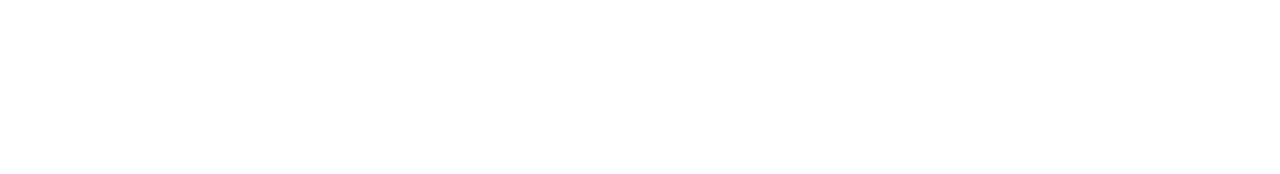
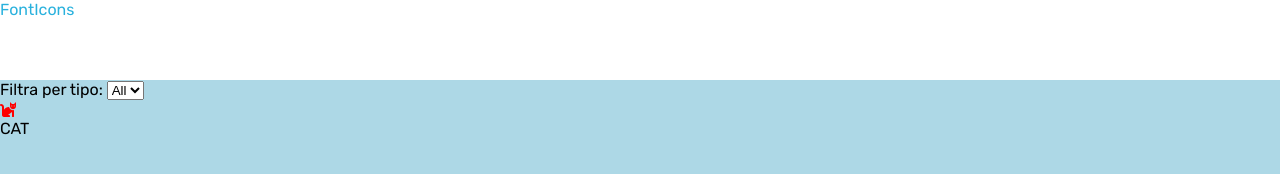
Before and after one commit to federico-chiello/js-es6-icons, a plain HTML site: page index.html in a window 1280 px wide. Drawn offline with nearby package versions, Linux system fonts and the light colour scheme.

Commit message:
header-top

```diff
--- a/css/style.css
+++ b/css/style.css
@@ -7,3 +7,15 @@
 body {
   font-family: 'Rubik', sans-serif;
 }
+
+.container {
+  height: 100vh;
+  width: 100%;
+  background-color: lightblue;
+}
+
+header .header-top{
+  height: 80px;
+  background-color: white;
+  color: #29b1dd;
+}
--- a/index.html
+++ b/index.html
@@ -17,17 +17,34 @@
     <header>
       <!-- header-top -->
       <div class="header-top">
-
+        <div class="logo">FontIcons</div>
       </div>
       <!-- / header-top -->
+
       <!-- header-bottom -->
       <div class="header-bottom">
-
+        <!-- filtra per tipo -->
+        <label for="type">Filtra per tipo:</label>
+        <select class="type" id="type">
+          <option value="all">All</option>
+        </select>
+        <!-- / filtra per tipo -->
       </div>
       <!-- / header-bottom -->
     </header>
     <!-- / header -->
 
+    <!-- Main -->
+    <main>
+      <div class="icons">
+        <i class="fas fa-cat" style="color: red"></i>
+        <div class="test">CAT</div>
+      </div>
+
+
+    </main>
+    <!-- / Main -->
+
   </div>
   <script src="js/script.js" charset="utf-8"></script>
 </body>
```
